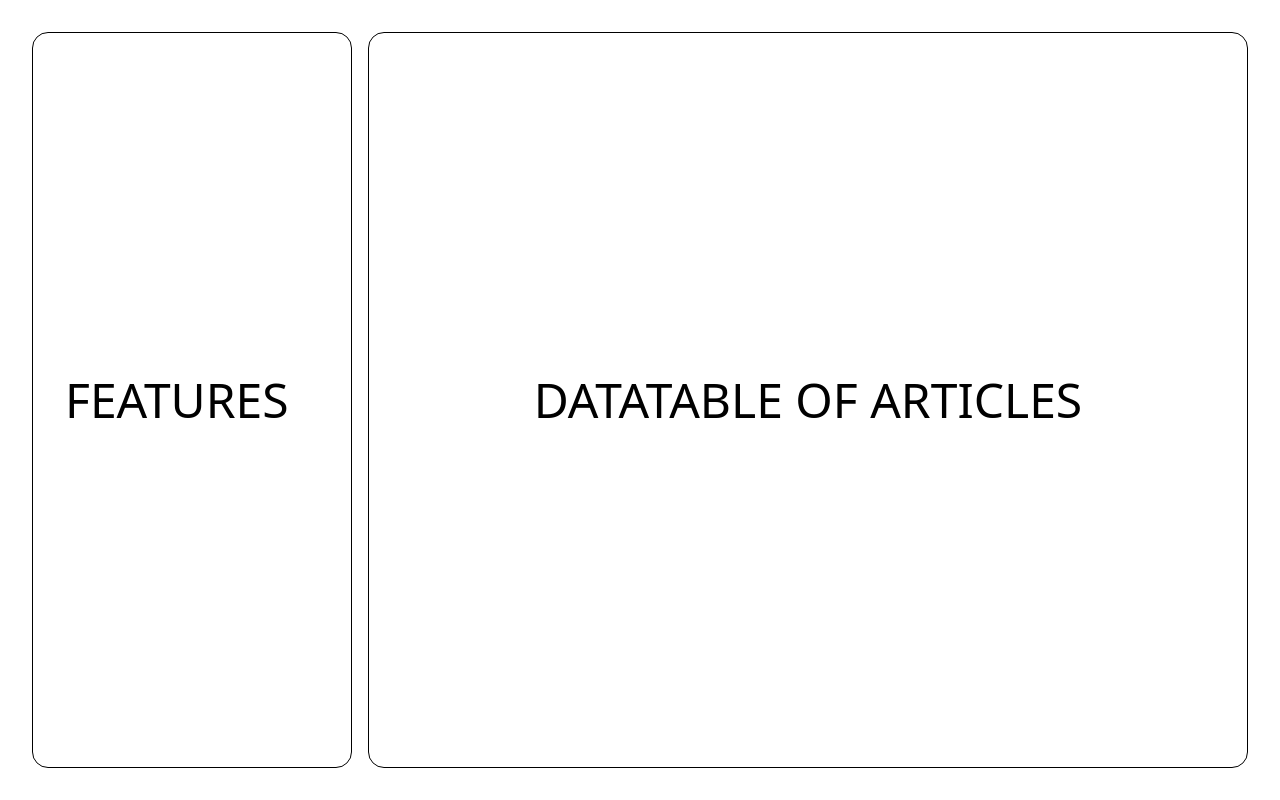
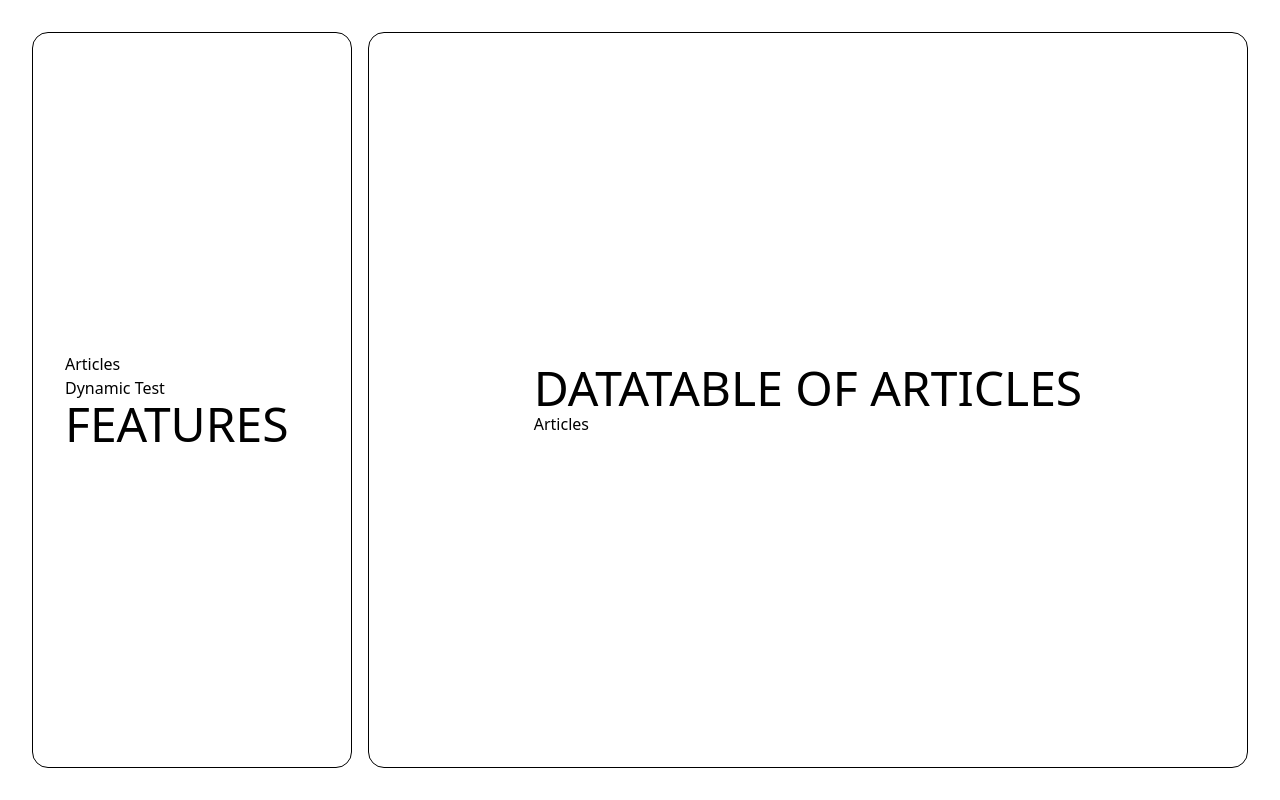
Before and after one commit to MikeG404/STOCK-MANAGEMENT-FRONTEND, a React (Vite) app: page /dashboard in a window 1280 px wide. Built offline with nearby package versions, Linux system fonts and the light colour scheme.

Commit message:
Make dynamic links between NavFeatureSection and FeatureSection

```diff
--- a/src/components/sections/FeatureSection.tsx
+++ b/src/components/sections/FeatureSection.tsx
@@ -1,8 +1,9 @@
-function FeatureSection() {
+function FeatureSection({ renderView }) {
     return (
         <section className="h-full grow flex justify-center items-center p-8 border border-black rounded-2xl">
             <div>
                 <h1 className="text-5xl">DATATABLE OF ARTICLES</h1>
+                {renderView()}
             </div>
         </section>
     );
--- a/src/components/sections/NavFeatureSection.tsx
+++ b/src/components/sections/NavFeatureSection.tsx
@@ -1,13 +1,11 @@
-function NavFeatureSection() {
+function NavFeatureSection({ setView }) {
     return (
         <section className="max-w-xs h-full flex-1 flex flex-col justify-center p-8 border border-black rounded-2xl">
             <div>
-                {/* <ul>
-                    <li>Articles</li>
-                    <li>Articles</li>
-                    <li>Articles</li>
-                    <li>Articles</li>
-                </ul> */}
+                <ul>
+                    <li onClick={() => setView('articles')}>Articles</li>
+                    <li onClick={() => setView('dynamic-test')}>Dynamic Test</li>
+                </ul>
                 <h1 className="text-5xl">FEATURES</h1>
             </div>
         </section>
--- a/src/routes/Dashboard.route.tsx
+++ b/src/routes/Dashboard.route.tsx
@@ -1,12 +1,26 @@
+import { useState } from "react";
 import FeatureSection from "../components/sections/FeatureSection";
 import NavFeatureSection from "../components/sections/NavFeatureSection";
 
 function DashboardRoute() {
+    const [view, setView] = useState("articles");
+
+    const renderView = () => {
+        switch (view) {
+            case "articles":
+                return <div>Articles</div>;
+            case "dynamic-test":
+                return <div>Dynamic Test</div>;
+            default:
+                return <div>Articles</div>;
+        }
+    };
+
 
     return (
         <div className="h-full flex gap-4 p-4">
-            <NavFeatureSection />
-            <FeatureSection />
+            <NavFeatureSection setView={setView}/>
+            <FeatureSection renderView={renderView}/>
         </div>
     )
 }
```
Also changed, not shown: src/components/sections/TestDynamics.tsx (added).
